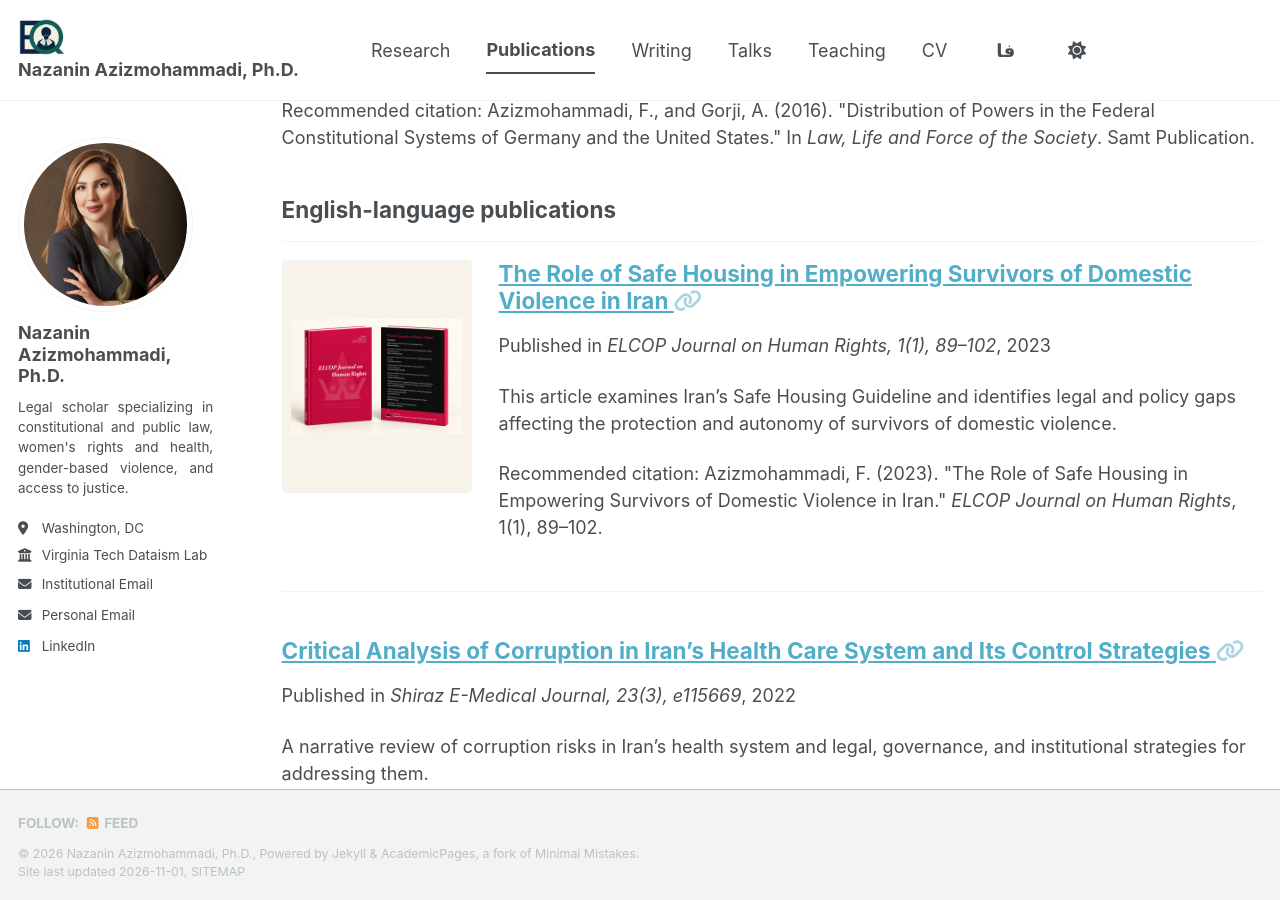
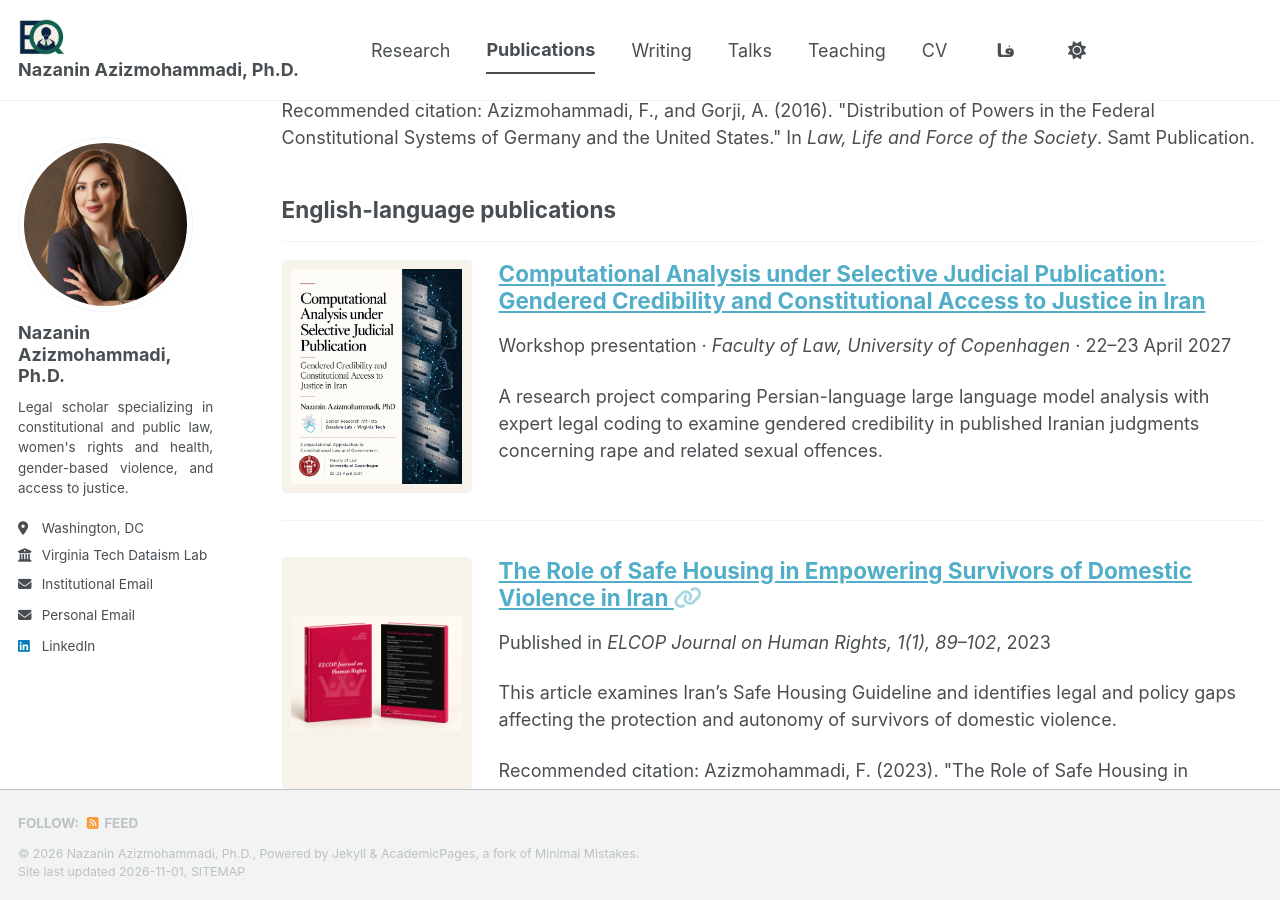
Before and after one commit to nazaninazizmohammadi/nazaninazizmohammadi.github.io, a Jekyll site: the page built from _pages/publications.html, in a window 1280 px wide and 900 px high, scrolled down 3330 px. Built offline with Jekyll 4.4.1, drawn with Linux system fonts in a browser that asks for light colours; a style sheet for code colours, icons or effects is not loaded.

Commit message:
Add Copenhagen computational law paper and research card

```diff
--- a/_includes/archive-single-fa.html
+++ b/_includes/archive-single-fa.html
@@ -24,7 +24,9 @@
       {% endif %}
     </h2>
 
-    {% if post.venue %}
+    {% if post.publication_status == 'conference_presentation' %}
+      <p>ارائه در کارگاه · {{ post.venue_fa | default: post.venue }} · {{ post.conference_dates_fa | default: post.conference_start_date }}</p>
+    {% elsif post.venue %}
       <p>منتشرشده در <i>{{ post.venue_fa | default: post.venue }}</i>، {{ post.date | date: "%Y" }}</p>
     {% endif %}
     {% if post.citation %}<p>شیوه استناد پیشنهادی: {{ post.citation }}</p>{% endif %}
--- a/_includes/archive-single.html
+++ b/_includes/archive-single.html
@@ -52,6 +52,8 @@
 
         {% if post.collection == 'teaching' %}
           <p> {{ post.type }}, <i>{{ post.venue }}</i>, {{ post.date | default: "1900-01-01" | date: "%Y" }} </p>
+        {% elsif post.collection == 'publications' and post.publication_status == 'conference_presentation' %}
+          <p>Workshop presentation · <i>{{ post.venue }}</i> · {{ post.conference_start_date | date: "%-d" }}–{{ post.conference_end_date | date: "%-d %B %Y" }}</p>
         {% elsif post.collection == 'publications' %}
           <p>Published in <i>{{ post.venue }}</i>, {{ post.date | default: "1900-01-01" | date: "%Y" }} </p>
         {% elsif post.date %}
--- a/_layouts/single.html
+++ b/_layouts/single.html
@@ -36,6 +36,8 @@ layout: default
 
         {% if page.publication_status == 'accepted_abstract' %}
           <p><strong>Abstract accepted for presentation</strong> · Acceptance received {{ page.date | date: "%B %-d, %Y" }}</p>
+        {% elsif page.publication_status == 'conference_presentation' %}
+          <p>Workshop presentation · {{ page.conference_start_date | date: "%-d" }}–{{ page.conference_end_date | date: "%-d %B %Y" }} · {{ page.venue }}</p>
         {% elsif page.collection == 'teaching' %}
           <p> {{ page.type }}, <i>{{ page.venue }}</i>, {{ page.date | default: "1900-01-01" | date: "%Y" }} </p>
         {% elsif page.venue and page.date %}
--- /dev/null
+++ b/_publications/2026-10-31-copenhagen-gendered-credibility.md
@@ -0,0 +1,52 @@
+---
+title: "Computational Analysis under Selective Judicial Publication: Gendered Credibility and Constitutional Access to Justice in Iran"
+title_fa: "تحلیل محاسباتی در شرایط انتشار گزینشی آرای قضایی: اعتبار جنسیت‌مند و دسترسی به عدالت از منظر حقوق اساسی در ایران"
+collection: publications
+category: conference_papers
+publication_language: English
+publication_status: conference_presentation
+permalink: /publication/copenhagen-gendered-credibility/
+lang: en
+date: '2026-10-31'
+last_modified_at: '2026-10-31'
+conference_start_date: '2027-04-22'
+conference_end_date: '2027-04-23'
+conference_dates_fa: '۲۲ و ۲۳ آوریل ۲۰۲۷'
+conference_name: "Computational Approaches to Constitutional Law and Government"
+venue: "Faculty of Law, University of Copenhagen"
+venue_fa: "دانشکدهٔ حقوق دانشگاه کپنهاگ"
+excerpt: "A research project comparing Persian-language large language model analysis with expert legal coding to examine gendered credibility in published Iranian judgments concerning rape and related sexual offences."
+excerpt_fa: "پژوهشی دربارهٔ ارزیابی اعتبار اظهارات زنان در آرای منتشرشدهٔ پرونده‌های تجاوز و جرایم جنسی مرتبط در ایران، با مقایسهٔ تحلیل مدل زبانی فارسی و کدگذاری متخصص حقوقی. زبان اثر: انگلیسی."
+description: "Nazanin Azizmohammadi’s research on gendered judicial credibility and computational access to justice, to be presented at the University of Copenhagen workshop on 22–23 April 2027."
+header:
+  teaser: publications/copenhagen-gendered-credibility-2027.jpg
+tags:
+  - LargeLanguageModels
+  - AIAndLaw
+  - ComputationalLaw
+  - GenderAndLaw
+  - AccessToJustice
+---
+
+<div lang="en" markdown="1" style="text-align: justify;">
+
+**Nazanin Azizmohammadi, PhD**
+Senior Research Affiliate, Dataism Lab, Virginia Tech
+
+<figure style="max-width: 560px; margin: 1.5rem auto;">
+  <a href="{{ '/images/publications/copenhagen-gendered-credibility-2027.jpg' | relative_url }}" aria-label="Open the research card at full size">
+    <img src="{{ '/images/publications/copenhagen-gendered-credibility-2027.jpg' | relative_url }}" alt="Research card for Computational Analysis under Selective Judicial Publication by Nazanin Azizmohammadi, PhD, with Dataism Lab affiliation and University of Copenhagen workshop details, 22–23 April 2027." width="1122" height="1402" loading="lazy" style="display: block; width: 100%; height: auto;">
+  </a>
+</figure>
+
+I’m pleased to share that I’ll be presenting my paper at the University of Copenhagen’s **Computational Approaches to Constitutional Law and Government** workshop on **22–23 April 2027**:
+
+**Computational Analysis under Selective Judicial Publication: Gendered Credibility and Constitutional Access to Justice in Iran**
+
+My research examines how courts assess women’s credibility in published Iranian judgments concerning rape and related sexual offences. The project will compare analysis by a Persian-language large language model with expert legal coding to investigate gendered judicial reasoning, while accounting for the limits of selectively published judgments.
+
+I look forward to the discussions in Copenhagen.
+
+\#LargeLanguageModels \#AIAndLaw \#ComputationalLaw \#GenderAndLaw \#AccessToJustice
+
+</div>
```
Also changed, not shown: images/publications/copenhagen-gendered-credibility-2027.jpg (added).
